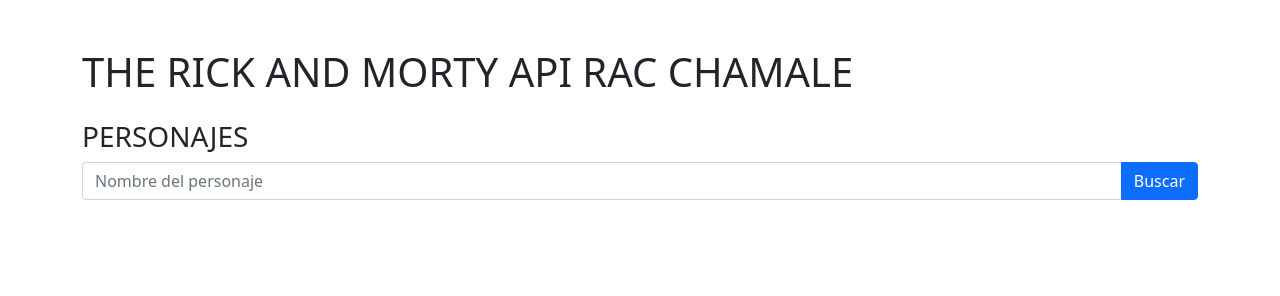
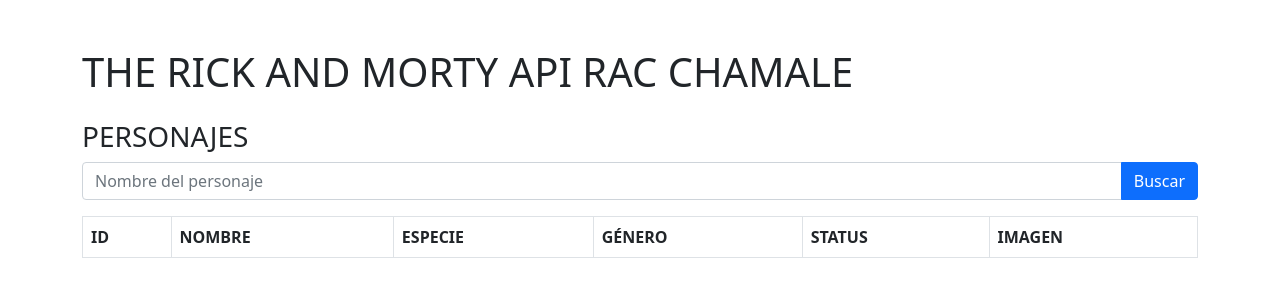
Before and after one commit to byron1614/parcial_rac_A, a plain HTML site: page index.html in a window 1280 px wide. Drawn offline with nearby package versions, Linux system fonts and the light colour scheme.

Commit message:
tabla para mostrar los resultados de los personajes

```diff
--- a/index.html
+++ b/index.html
@@ -20,3 +20,19 @@
                     <button type="submit" class="btn btn-primary">Buscar</button>
                 </div>
             </form>
+            <!-- Tabla para mostrar los resultados de los personajes -->
+            <table class="table table-bordered">
+                <thead>
+                    <tr>
+                        <th>ID</th>
+                        <th>NOMBRE</th>
+                        <th>ESPECIE</th>
+                        <th>GÉNERO</th>
+                        <th>STATUS</th>
+                        <th>IMAGEN</th>
+                    </tr>
+                </thead>
+                <tbody id="tbodyCharacter">
+                </tbody>
+            </table>
+        </div>
```
